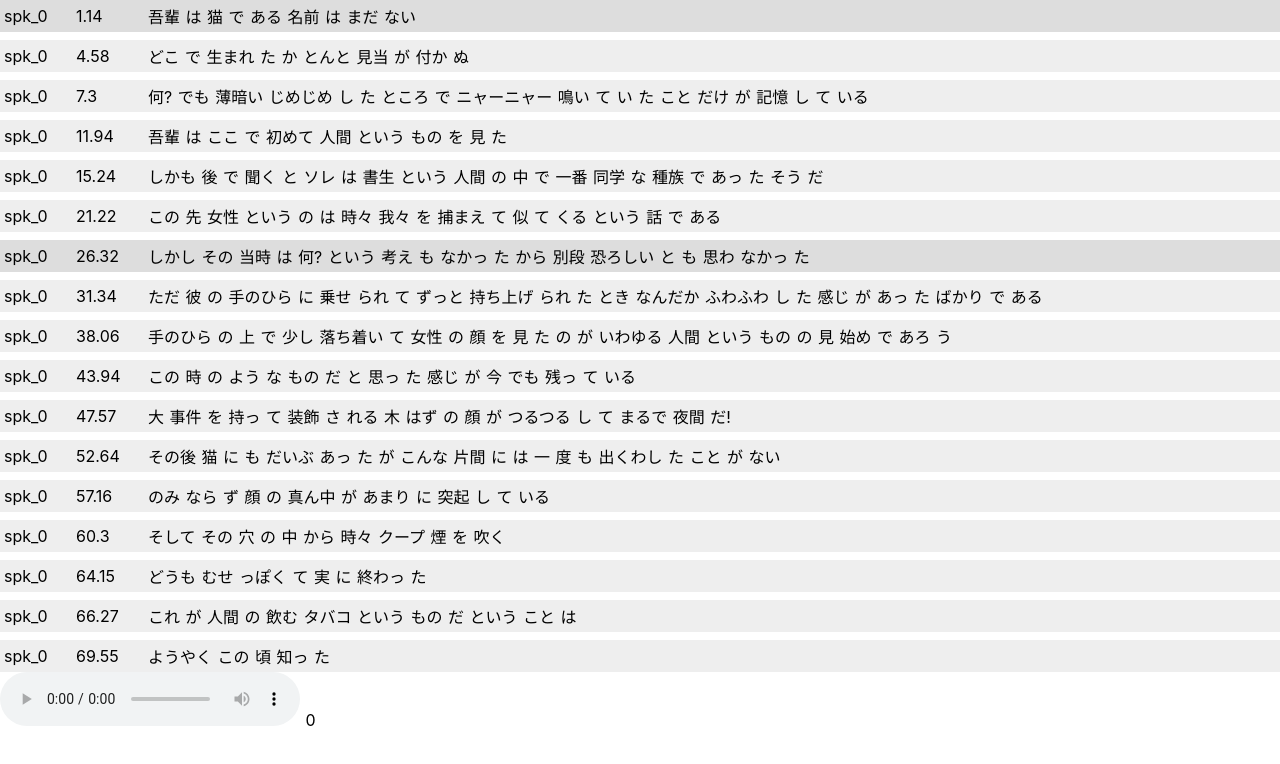
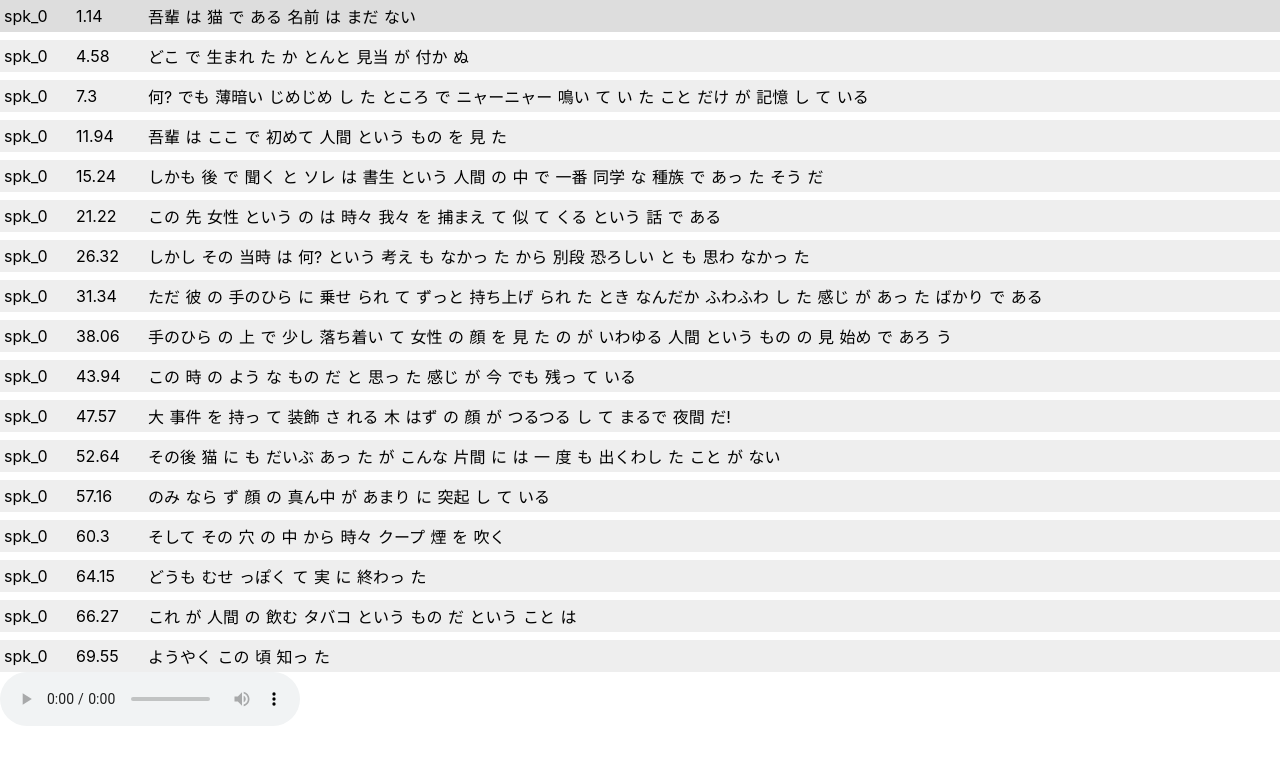
Before and after one commit to kysnrm/transcribe-app, a Nuxt app: page / in a window 1280 px wide. Shown: the top 764 px of the page. Built offline with nearby package versions, Linux system fonts and the light colour scheme.

Commit message:
currentTime を BaseScript に渡す

```diff
--- a/components/BaseAudio.vue
+++ b/components/BaseAudio.vue
@@ -7,7 +7,6 @@
       src="../assets/test.mp3"
       @timeupdate="updateCurrentTime"
     ></audio>
-    {{ currentTime }}
   </div>
 </template>
 
@@ -26,7 +25,8 @@ export default Vue.extend({
       this.$refs.audio.play()
     },
     updateCurrentTime() {
-      this.currentTime = this.$refs.audio.currentTime
+      this.$emit('updateCurrentTime', this.$refs.audio.currentTime)
+      // this.currentTime = this.$refs.audio.currentTime
     }
   }
 })
--- a/pages/index.vue
+++ b/pages/index.vue
@@ -1,7 +1,7 @@
 <template>
   <div>
-    <base-script :current-time="30" @setTime="setTime" />
-    <base-audio ref="audio" />
+    <base-script :current-time="currentTime" @setTime="setTime" />
+    <base-audio ref="audio" @updateCurrentTime="updateCurrentTime" />
   </div>
 </template>
 
@@ -15,9 +15,17 @@ export default Vue.extend({
     BaseScript,
     BaseAudio
   },
+  data: () => {
+    return {
+      currentTime: 0
+    }
+  },
   methods: {
     setTime(time: number) {
       this.$refs.audio.setTime(time)
+    },
+    updateCurrentTime(time: number) {
+      this.currentTime = time
     }
   }
 })
```
